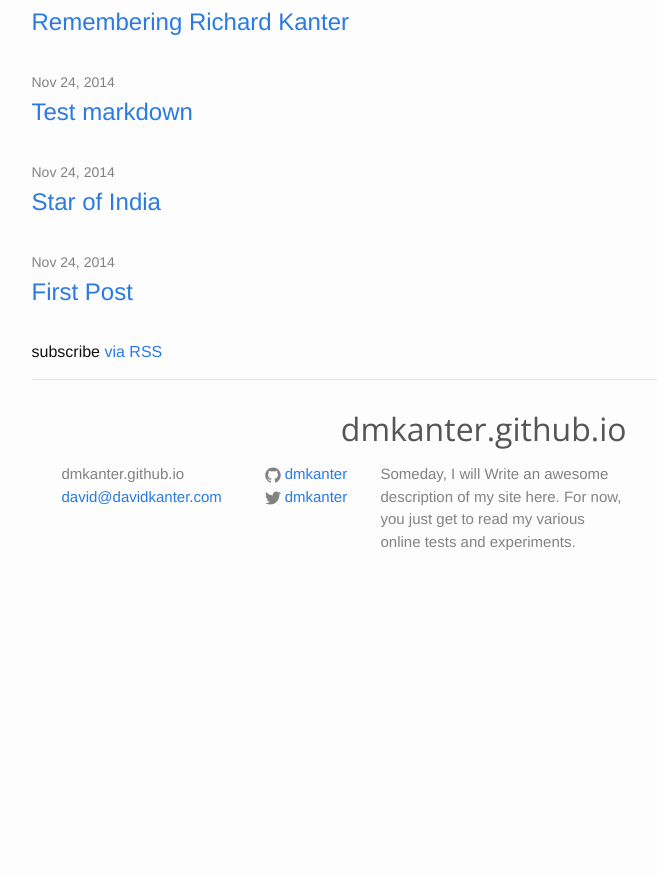
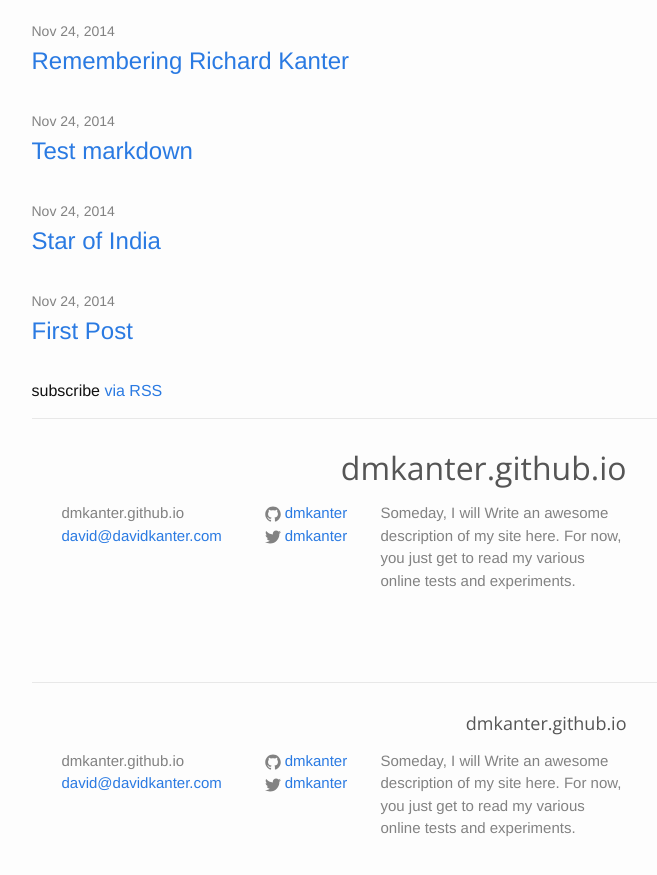
Before and after one commit to wireddude/wireddude.github.io, a Jekyll site: the page built from index.html, in a window 1280 px wide and 900 px high, scrolled down 9053 px. Shown: the top 875 px of the window, without its empty margins (296-953 px from the left). Built offline with Jekyll 4.4.1, drawn with Linux system fonts in a browser that asks for light colours; before the commit the page ends 9696 px from its top, so only the background shows below that.

Commit message:
updates to index and headers

```diff
--- a/_layouts/post.html
+++ b/_layouts/post.html
@@ -13,3 +15,5 @@ layout: default
   </article>
 
 </div>
+
+{% include footer.html %}
--- a/_posts/2016-01-20-vim.markdown
+++ b/_posts/2016-01-20-vim.markdown
@@ -4,12 +4,11 @@ layout: post
 title:  vim galore
 date:   2016-01-20 20:14:00
 categories: article
+author: mhinz
 ---
 Copied from mhinz:
 
 https://github.com/mhinz/vim-galore/blob/master/README.md
-
-![vim-galore](https://raw.githubusercontent.com/mhinz/vim-galore/master/pics/vim-galore.png)
 
 ---
 
--- a/index.html
+++ b/index.html
@@ -5,21 +5,15 @@ layout: post
 {% include head.html %}
 
 <div class="home">
-
   <h1 class="page-heading">Posts by Dave</h1>
-
   <ul class="post-list">
     {% for post in site.posts %}
       <li>
         <span class="post-meta">{{ post.date | date: "%b %-d, %Y" }}</span>
-
           <a class="post-link" href="{{ post.url | prepend: site.baseurl }}">{{ post.title }}</a>
-
       </li>
     {% endfor %}
   </ul>
-
   <p class="rss-subscribe">subscribe <a href="{{ "/feed.xml" | prepend: site.baseurl }}">via RSS</a></p>
 </div>
-
 {% include footer.html %}
```
Also changed, not shown: other parts of _layouts/post.html (+2 -0 lines), _posts/2016-01-21-Starbucks-People-Watching.md (+1 -1 lines), _includes/head.html (line endings or trailing spaces).
